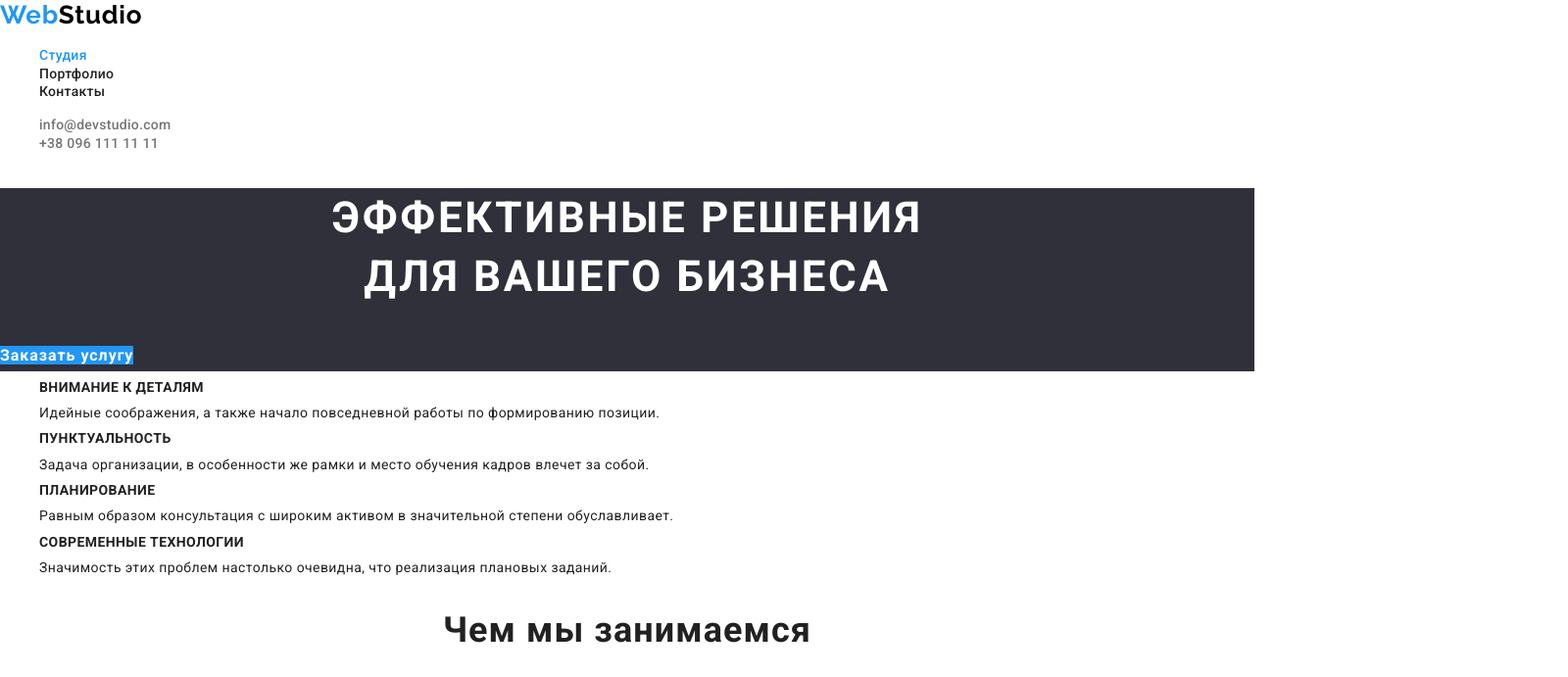
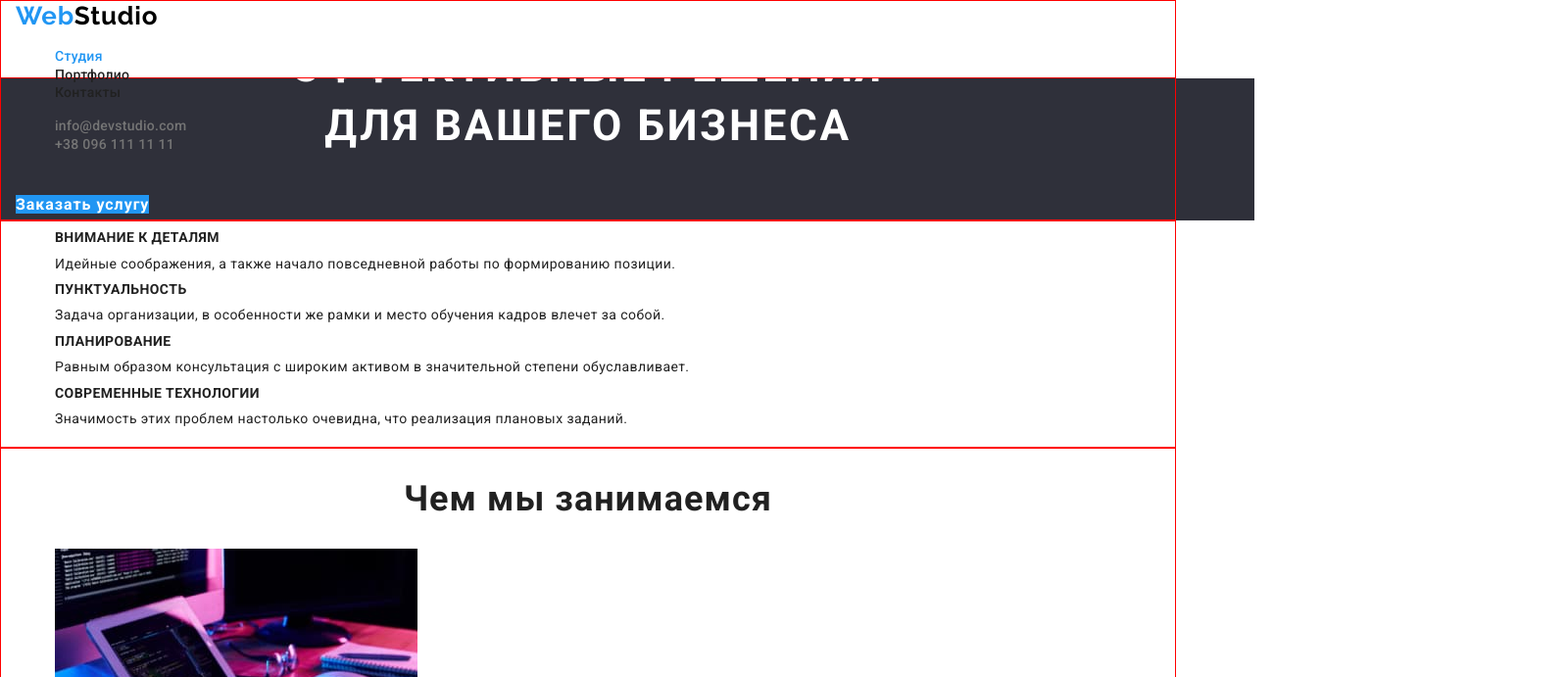
Before and after one commit to StanislavKokin/goit-markup-hw-03, a plain HTML site: page index.html in a window 1280 px wide. Shown: the top 691 px of the page at 98% size, 1600 px wide, since content can reach past the window. Drawn offline with Linux system fonts and the light colour scheme.

Commit message:
добавляет значения контейнеру

```diff
--- a/css/style.css
+++ b/css/style.css
@@ -213,3 +213,18 @@ body {
   line-height: 1.7em;
   letter-spacing: 0.03em;
 }
+
+.header {
+  position: absolute;
+  width: 1600px;
+  height: 80px;
+  left: 0px;
+  top: 0px;
+  display: flex;
+}
+
+.container {
+  width: 1200px;
+  padding: 0 15px;
+  border: 1px solid red;
+}
--- a/index.html
+++ b/index.html
@@ -15,39 +15,57 @@
   </head>
   <body>
     <!-- <h2 class="visually-hidden">шапка</h2> -->
+
       <header class="header">
+         <div class="container">
         <nav>
-        <a class="logo" href="./index.html"
+          <span class="logotip"
+            ><a class="logo" href="./index.html"
               ><span class="web">Web</span><span class="studio">Studio</span>
-        </a>
-        <ul>
-          <li><a class="header-text current" href="./index.html">Студия</a></li>
-          <li><a class="header-text" href="./portfolio.html">Портфолио</a></li>
-          <li><a class="header-text" href="">Контакты</a></li>
+            </a></span>
+
+          <ul class="nav-header">
+            <li>
+              <a class="header-text current" href="./index.html">Студия</a>
+            </li>
+            <li>
+              <a class="header-text" href="./portfolio.html">Портфолио</a>
+            </li>
+            <li><a class="header-text" href="">Контакты</a>
+            </li>
           </ul>
+
         </nav>
         <ul>
           <li>
-          <a class="nav" href="mailto:info@devstudio.com">info@devstudio.com</a>
+            <a class="nav" href="mailto:info@devstudio.com"
+              >info@devstudio.com</a
+            >
           </li>
           <li>
             <a class="nav" href="tel:+380961111111">+38 096 111 11 11</a>
           </li>
         </ul>
+        </div>
       </header>
+
     <h2 class="visually-hidden">центральная обьява</h2>
-    <main>
-      <div class="hero">
-        <section>
+    <main >
+
+        <section class="hero">
+          <div class="container">
           <h1 class="hero-centr">
             Эффективные решения <br />
             для вашего бизнеса
           </h1>
           <a class="hero-href" href="">Заказать услугу</a>
+          </div>
         </section>
-      </div>
+
       <h2 class="visually-hidden">Особенности</h2>
-      <section>
+
+      <section class="about">
+        <div class="container">
         <ul>
           <li>
             <h3 class="h3-speh">Внимание к деталям</h3>
@@ -78,9 +96,14 @@
             </p>
           </li>
         </ul>
+        </div>
       </section>
+
       <!-- <h2 class="visually-hidden">вид деятильности</h2> -->
-      <section>
+
+      <section class="proces">
+        <div class="container">
+
         <h2 class="our-deals">Чем мы занимаемся</h2>
         <ul>
           <li>
@@ -103,9 +126,11 @@
             />
           </li>
         </ul>
+        </div>
       </section>
 
       <section class="team">
+        <div class="container">
         <h2 class="our-team">Наша команда</h2>
         <ul>
           <li>
@@ -149,10 +174,14 @@
             <p class="card-text">UI Designer</p>
           </li>
         </ul>
+        </div>
       </section>
+
     </main>
     <!-- <h2 class="visually-hidden">Подвал</h2> -->
-    <footer>
+    <footer class="footer">
+      <div class="container">
+
       <a class="logo" href="/index.html">
         <span class="web">Web</span><span class="footer-logo">Studio</span></a
       >
@@ -163,6 +192,7 @@
 
         <a class="nav" href="tel:+380961111111">38 096 111 11 11</a>
       </address>
+      </div>
     </footer>
   </body>
 </html>
--- a/modern-normalize.css
+++ /dev/null
@@ -1,299 +0,0 @@
-/*! modern-normalize v1.0.0 | MIT License | https://github.com/sindresorhus/modern-normalize */
-
-/*
-Document
-========
-*/
-
-/**
-Use a better box model (opinionated).
-*/
-
-*,
-*::before,
-*::after {
-  box-sizing: border-box;
-}
-
-/**
-Use a more readable tab size (opinionated).
-*/
-
-:root {
-  -moz-tab-size: 4;
-  tab-size: 4;
-}
-
-/**
-1. Correct the line height in all browsers.
-2. Prevent adjustments of font size after orientation changes in iOS.
-*/
-
-html {
-  line-height: 1.15; /* 1 */
-  -webkit-text-size-adjust: 100%; /* 2 */
-}
-
-/*
-Sections
-========
-*/
-
-/**
-Remove the margin in all browsers.
-*/
-
-body {
-  margin: 0;
-  padding: 0;
-}
-
-/**
-Improve consistency of default fonts in all browsers. (https://github.com/sindresorhus/modern-normalize/issues/3)
-*/
-
-body {
-  font-family: system-ui, -apple-system,
-    /* Firefox supports this but not yet `system-ui` */ 'Segoe UI', Roboto,
-    Helvetica, Arial, sans-serif, 'Apple Color Emoji', 'Segoe UI Emoji';
-}
-
-/*
-Grouping content
-================
-*/
-
-/**
-1. Add the correct height in Firefox.
-2. Correct the inheritance of border color in Firefox. (https://bugzilla.mozilla.org/show_bug.cgi?id=190655)
-*/
-
-hr {
-  height: 0; /* 1 */
-  color: inherit; /* 2 */
-}
-
-/*
-Text-level semantics
-====================
-*/
-
-/**
-Add the correct text decoration in Chrome, Edge, and Safari.
-*/
-
-abbr[title] {
-  text-decoration: underline dotted;
-}
-
-/**
-Add the correct font weight in Edge and Safari.
-*/
-
-b,
-strong {
-  font-weight: bolder;
-}
-
-/**
-1. Improve consistency of default fonts in all browsers. (https://github.com/sindresorhus/modern-normalize/issues/3)
-2. Correct the odd 'em' font sizing in all browsers.
-*/
-
-code,
-kbd,
-samp,
-pre {
-  font-family: ui-monospace, SFMono-Regular, Consolas, 'Liberation Mono', Menlo,
-    monospace; /* 1 */
-  font-size: 1em; /* 2 */
-}
-
-/**
-Add the correct font size in all browsers.
-*/
-
-small {
-  font-size: 80%;
-}
-
-/**
-Prevent 'sub' and 'sup' elements from affecting the line height in all browsers.
-*/
-
-sub,
-sup {
-  font-size: 75%;
-  line-height: 0;
-  position: relative;
-  vertical-align: baseline;
-}
-
-sub {
-  bottom: -0.25em;
-}
-
-sup {
-  top: -0.5em;
-}
-
-/*
-Tabular data
-============
-*/
-
-/**
-1. Remove text indentation from table contents in Chrome and Safari. (https://bugs.chromium.org/p/chromium/issues/detail?id=999088, https://bugs.webkit.org/show_bug.cgi?id=201297)
-2. Correct table border color inheritance in all Chrome and Safari. (https://bugs.chromium.org/p/chromium/issues/detail?id=935729, https://bugs.webkit.org/show_bug.cgi?id=195016)
-*/
-
-table {
-  text-indent: 0; /* 1 */
-  border-color: inherit; /* 2 */
-}
-
-/*
-Forms
-=====
-*/
-
-/**
-1. Change the font styles in all browsers.
-2. Remove the margin in Firefox and Safari.
-*/
-
-button,
-input,
-optgroup,
-select,
-textarea {
-  font-family: inherit; /* 1 */
-  font-size: 100%; /* 1 */
-  line-height: 1.15; /* 1 */
-  margin: 0; /* 2 */
-}
-
-address {
-  font-style: normal;
-}
-
-ul {
-  list-style: none;
-}
-
-/**
-Remove the inheritance of text transform in Edge and Firefox.
-1. Remove the inheritance of text transform in Firefox.
-*/
-
-button,
-select {
-  text-transform: none;
-}
-
-/**
-Correct the inability to style clickable types in iOS and Safari.
-*/
-
-button,
-[type='button'],
-[type='reset'],
-[type='submit'] {
-  -webkit-appearance: button;
-}
-
-/**
-Remove the inner border and padding in Firefox.
-*/
-
-::-moz-focus-inner {
-  border-style: none;
-  padding: 0;
-}
-
-/**
-Restore the focus styles unset by the previous rule.
-*/
-
-:-moz-focusring {
-  outline: 1px dotted ButtonText;
-}
-
-/**
-Remove the additional ':invalid' styles in Firefox.
-See: https://github.com/mozilla/gecko-dev/blob/2f9eacd9d3d995c937b4251a5557d95d494c9be1/layout/style/res/forms.css#L728-L737
-*/
-
-:-moz-ui-invalid {
-  box-shadow: none;
-}
-
-/**
-Remove the padding so developers are not caught out when they zero out 'fieldset' elements in all browsers.
-*/
-
-legend {
-  padding: 0;
-}
-
-/**
-Add the correct vertical alignment in Chrome and Firefox.
-*/
-
-progress {
-  vertical-align: baseline;
-}
-
-/**
-Correct the cursor style of increment and decrement buttons in Safari.
-*/
-
-::-webkit-inner-spin-button,
-::-webkit-outer-spin-button {
-  height: auto;
-}
-
-/**
-1. Correct the odd appearance in Chrome and Safari.
-2. Correct the outline style in Safari.
-*/
-
-[type='search'] {
-  -webkit-appearance: textfield; /* 1 */
-  outline-offset: -2px; /* 2 */
-}
-
-/**
-Remove the inner padding in Chrome and Safari on macOS.
-*/
-
-::-webkit-search-decoration {
-  -webkit-appearance: none;
-}
-
-/**
-1. Correct the inability to style clickable types in iOS and Safari.
-2. Change font properties to 'inherit' in Safari.
-*/
-
-::-webkit-file-upload-button {
-  -webkit-appearance: button; /* 1 */
-  font: inherit; /* 2 */
-}
-
-/*
-Interactive
-===========
-*/
-
-/*
-Add the correct display in Chrome and Safari.
-*/
-
-summary {
-  display: list-item;
-}
-
-a {
-  text-decoration: none;
-}
```
Lines whose indentation alone changed are shown as unchanged.
